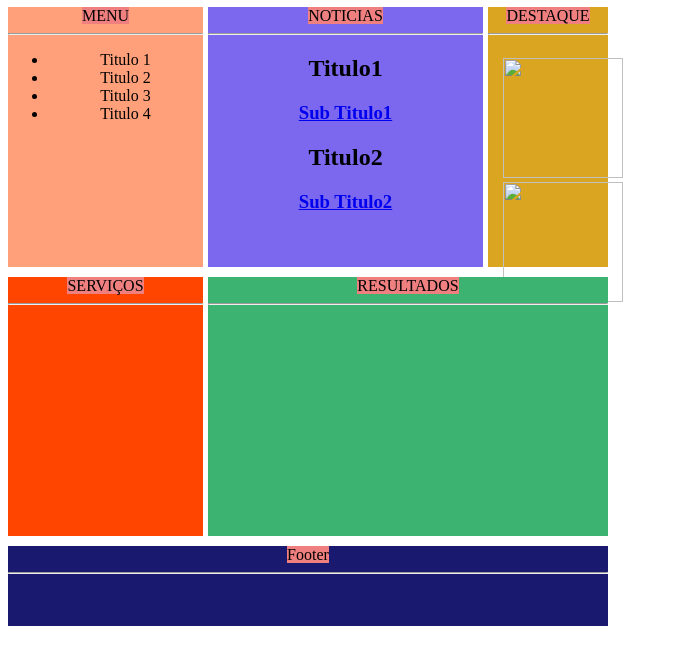
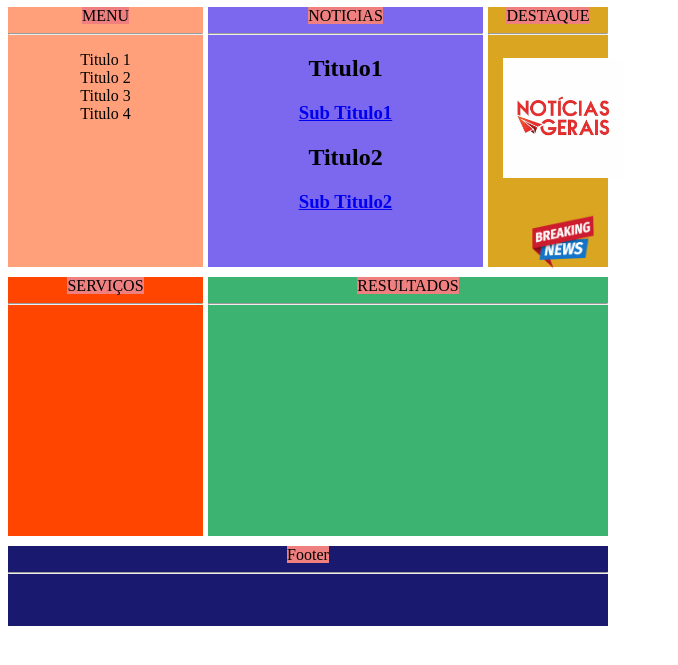
Before and after one commit to ulian18TIC18/HTML_FrontEnd, a plain HTML site: page FEB-P002/index.html in a window 1280 px wide. Shown: the part 91-756 px from the top of the page, without its empty margins (0-678 px from the left). Drawn offline with Linux system fonts and the light colour scheme.

Commit message:
Atualizando marcadores e corrigindo path das imgs

```diff
--- a/FEB-P002/index.html
+++ b/FEB-P002/index.html
@@ -15,7 +15,7 @@
         <nav>
             <span>MENU</span>
             <hr>
-            <ul>
+            <ul class="menu-list">
                 <li>Titulo 1</li>
                 <li>Titulo 2</li>
                 <li>Titulo 3</li>
@@ -40,8 +40,8 @@
             <span>DESTAQUE</span>
             <hr>
             <div class="containerImg">
-                <img src="./assets/download.png" alt="">
-                <img src="./assets/unnamed.png" alt="">
+                <img src="./assest/download.png" alt="">
+                <img src="./assest/unnamed.png" alt="">
             </div>
         </section>
 
--- a/FEB-P002/style.css
+++ b/FEB-P002/style.css
@@ -1,3 +1,8 @@
+.menu-list {
+    list-style-type: none;
+    padding: 0;
+}
+
 .gridContainer {
     width: 600px;
     display: grid;
```
Also changed, not shown: FEB-P002/readme.md.
